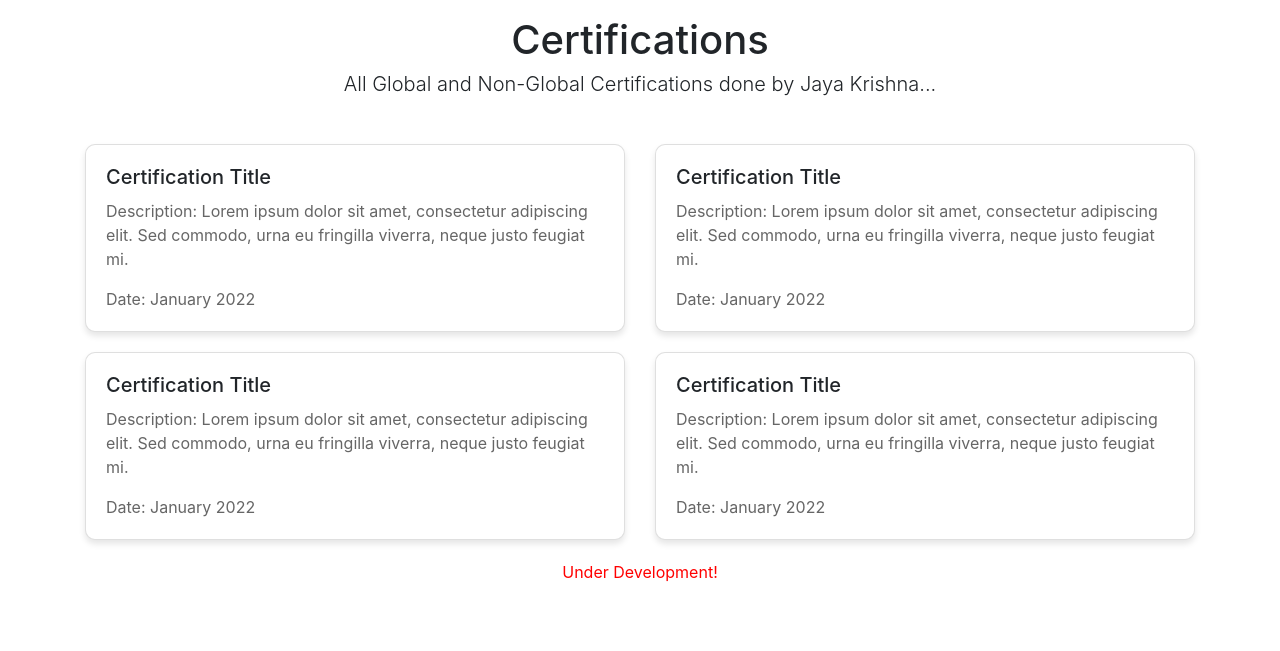
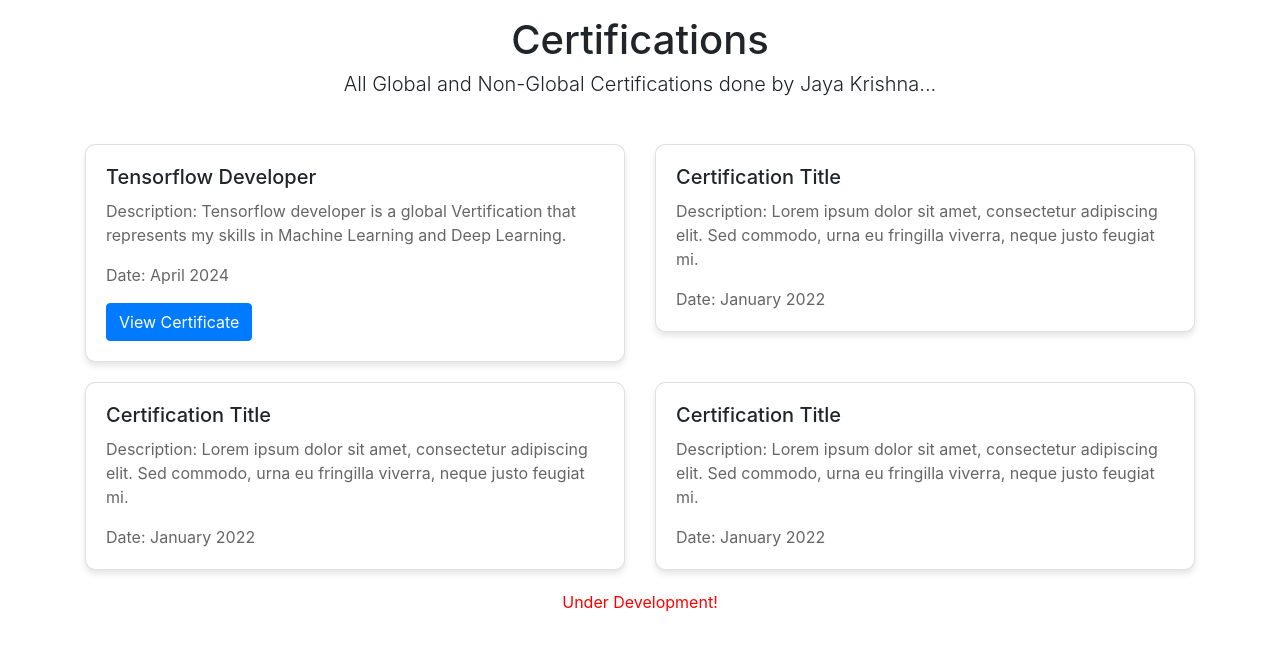
Before and after one commit to jayakrishnagaddam/Portfolio, a Flask app: page /certifications in a window 1280 px wide. Shown: the top 651 px of the page. Run offline with Flask 3, Linux system fonts and the light colour scheme; some libraries are stand-ins or nearby versions.

Commit message:
Added certificates

```diff
--- a/templates/certifications.html
+++ b/templates/certifications.html
@@ -39,9 +39,10 @@
             <div class="col-md-6">
                 <div class="card certification-card">
                     <div class="card-body">
-                        <h5 class="card-title">Certification Title</h5>
-                        <p class="card-text">Description: Lorem ipsum dolor sit amet, consectetur adipiscing elit. Sed commodo, urna eu fringilla viverra, neque justo feugiat mi.</p>
-                        <p class="card-text">Date: January 2022</p>
+                        <h5 class="card-title">Tensorflow Developer</h5>
+                        <p class="card-text">Description: Tensorflow developer is a global Vertification that represents my skills in Machine Learning and Deep Learning.</p>
+                        <p class="card-text">Date: April 2024</p>
+                        <a class="text-center btn btn-primary" href="static\Tensorflow Certificate.pdf">View Certificate</a>
                         <!-- Add more details as needed -->
                     </div>
                 </div>
--- a/templates/nav.html
+++ b/templates/nav.html
@@ -10,7 +10,7 @@
             background-color: rgb(0, 0, 0);
         }
         #aid{
-            font-size: 18px;
+            font-size: 16px;
         }
 
     </style>
```
Also changed, not shown: 1 other file.
